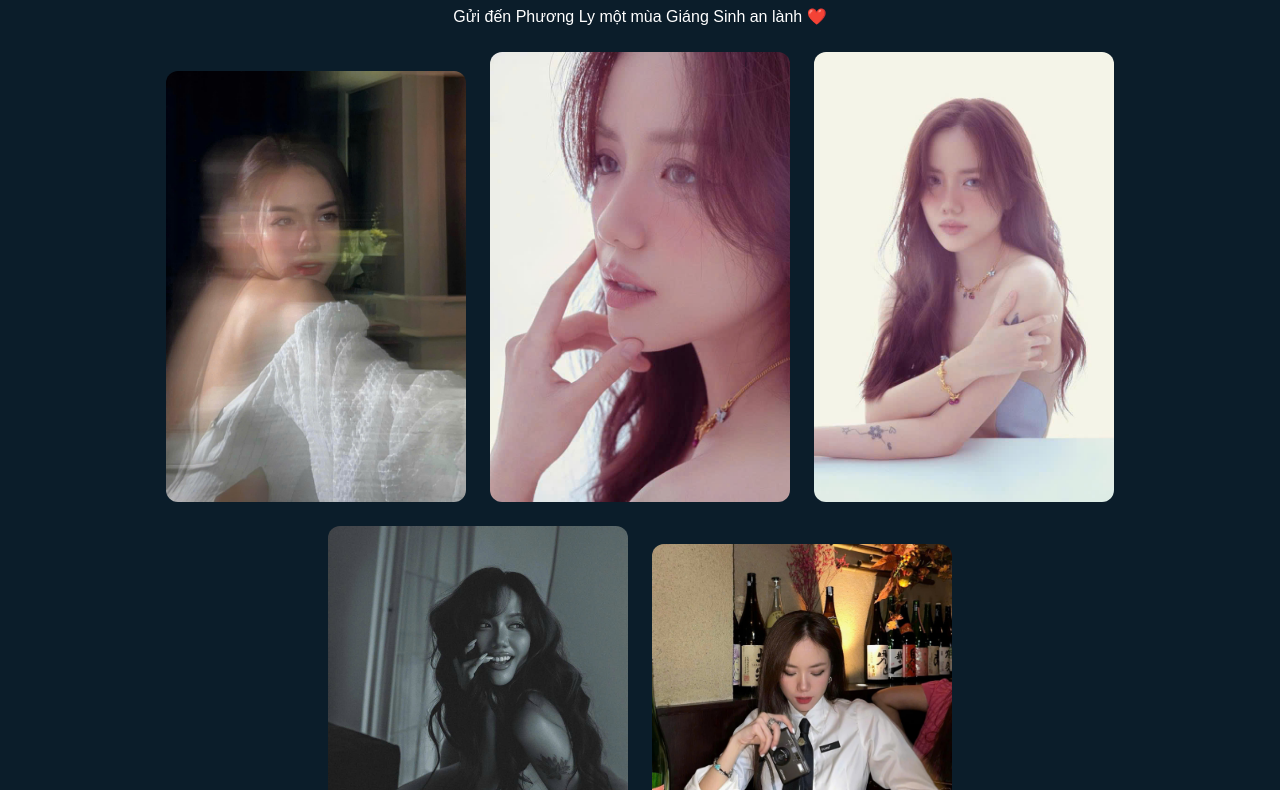
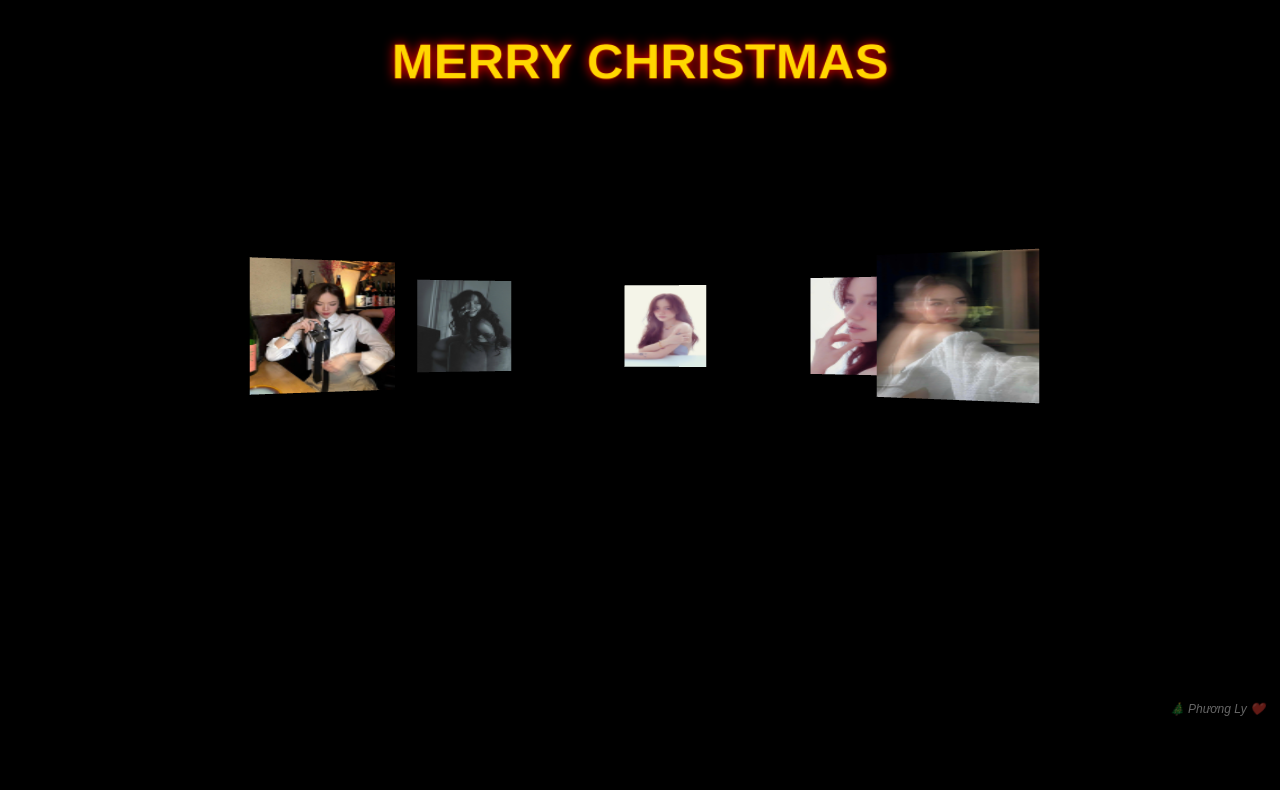
Before and after one commit to ducktruong/phuongly, a plain HTML site: page index.html in a window 1280 px wide. Shown: the part 74-864 px from the top of the page. After the commit the page ends 800 px from the top, so only its background shows below. Drawn offline with nearby package versions, Linux system fonts and the light colour scheme.

Commit message:
christmas phuong ly

```diff
--- a/index.html
+++ b/index.html
@@ -2,37 +2,142 @@
 <html lang="vi">
 <head>
 <meta charset="UTF-8">
-    <title>🎄 Merry Christmas</title>
+<meta name="viewport" content="width=device-width, initial-scale=1.0">
+<title>🎄 Phương Ly – Merry Christmas 🎄</title>
+
+<script src="https://cdnjs.cloudflare.com/ajax/libs/three.js/r128/three.min.js"></script>
+
 <style>
     body {
-            text-align: center;
-            background: #0b1d2a;
-            color: white;
-            font-family: Arial;
+        margin: 0;
+        overflow: hidden;
+        background: black;
+        font-family: Arial, sans-serif;
     }
-        img {
-            width: 300px;
-            margin: 10px;
-            border-radius: 12px;
+    #canvas-container {
+        width: 100%;
+        height: 100vh;
+    }
+    #copyright {
+        position: fixed;
+        bottom: 10px;
+        right: 15px;
+        color: rgba(255,255,255,0.4);
+        font-size: 12px;
+        font-style: italic;
+        z-index: 10;
     }
 </style>
 </head>
+
 <body>
 
-<h1>🎄 Merry Christmas 🎄</h1>
-<p>Gửi đến Phương Ly một mùa Giáng Sinh an lành ❤️</p>
+<div id="canvas-container"></div>
+<div id="copyright">🎄 Phương Ly ❤️</div>
 
-<img src="ly1.jpeg">
-<img src="ly2.jpeg">
-<img src="ly3.jpeg">
-<img src="ly4.jpeg">
-<img src="ly5.jpeg">
+<audio id="bgm" src="audio.mp3" loop autoplay></audio>
 
-<br><br>
+<script>
+/* ================== BASIC SETUP ================== */
+let scene, camera, renderer;
+let photoMeshes = [];
+const photoFiles = [
+    "ly1.jpeg",
+    "ly2.jpeg",
+    "ly3.jpeg",
+    "ly4.jpeg",
+    "ly5.jpeg"
+];
 
-<audio controls autoplay loop>
-    <source src="audio.mp3" type="audio/mpeg">
-</audio>
+function init() {
+    scene = new THREE.Scene();
+    camera = new THREE.PerspectiveCamera(60, window.innerWidth / window.innerHeight, 1, 1000);
+    camera.position.z = 60;
+
+    renderer = new THREE.WebGLRenderer({ antialias: true });
+    renderer.setSize(window.innerWidth, window.innerHeight);
+    document.getElementById("canvas-container").appendChild(renderer.domElement);
+
+    addText();
+    addPhotos();
+    animate();
+}
+
+/* ================== TEXT ================== */
+function addText() {
+    const canvas = document.createElement("canvas");
+    canvas.width = 1024;
+    canvas.height = 256;
+    const ctx = canvas.getContext("2d");
+
+    ctx.font = "bold 90px Arial";
+    ctx.textAlign = "center";
+    ctx.fillStyle = "#FFD700";
+    ctx.shadowColor = "red";
+    ctx.shadowBlur = 20;
+    ctx.fillText("MERRY CHRISTMAS", 512, 140);
+
+    const texture = new THREE.CanvasTexture(canvas);
+    const material = new THREE.MeshBasicMaterial({ map: texture, transparent: true });
+    const mesh = new THREE.Mesh(new THREE.PlaneGeometry(50, 12), material);
+    mesh.position.y = 22;
+
+    scene.add(mesh);
+}
+
+/* ================== PHOTOS ================== */
+function addPhotos() {
+    const loader = new THREE.TextureLoader();
+    const geometry = new THREE.PlaneGeometry(10, 10);
+
+    photoFiles.forEach((file, i) => {
+        const material = new THREE.MeshBasicMaterial({
+            map: loader.load(file),
+            side: THREE.DoubleSide
+        });
+
+        const mesh = new THREE.Mesh(geometry, material);
+        const angle = (i / photoFiles.length) * Math.PI * 2;
+
+        mesh.position.set(
+            Math.sin(angle) * 25,
+            0,
+            Math.cos(angle) * 25
+        );
+
+        scene.add(mesh);
+        photoMeshes.push(mesh);
+    });
+}
+
+/* ================== ANIMATION ================== */
+function animate() {
+    requestAnimationFrame(animate);
+
+    photoMeshes.forEach((mesh, i) => {
+        const angle = Date.now() * 0.0005 + i;
+        mesh.position.x = Math.sin(angle) * 25;
+        mesh.position.z = Math.cos(angle) * 25;
+        mesh.lookAt(camera.position);
+    });
+
+    renderer.render(scene, camera);
+}
+
+/* ================== AUTO START ================== */
+window.addEventListener("load", () => {
+    const music = document.getElementById("bgm");
+    music.volume = 0.8;
+    music.play().catch(()=>{});
+    init();
+});
+
+window.addEventListener("resize", () => {
+    camera.aspect = window.innerWidth / window.innerHeight;
+    camera.updateProjectionMatrix();
+    renderer.setSize(window.innerWidth, window.innerHeight);
+});
+</script>
 
 </body>
 </html>
```
Lines whose indentation alone changed are shown as unchanged.
